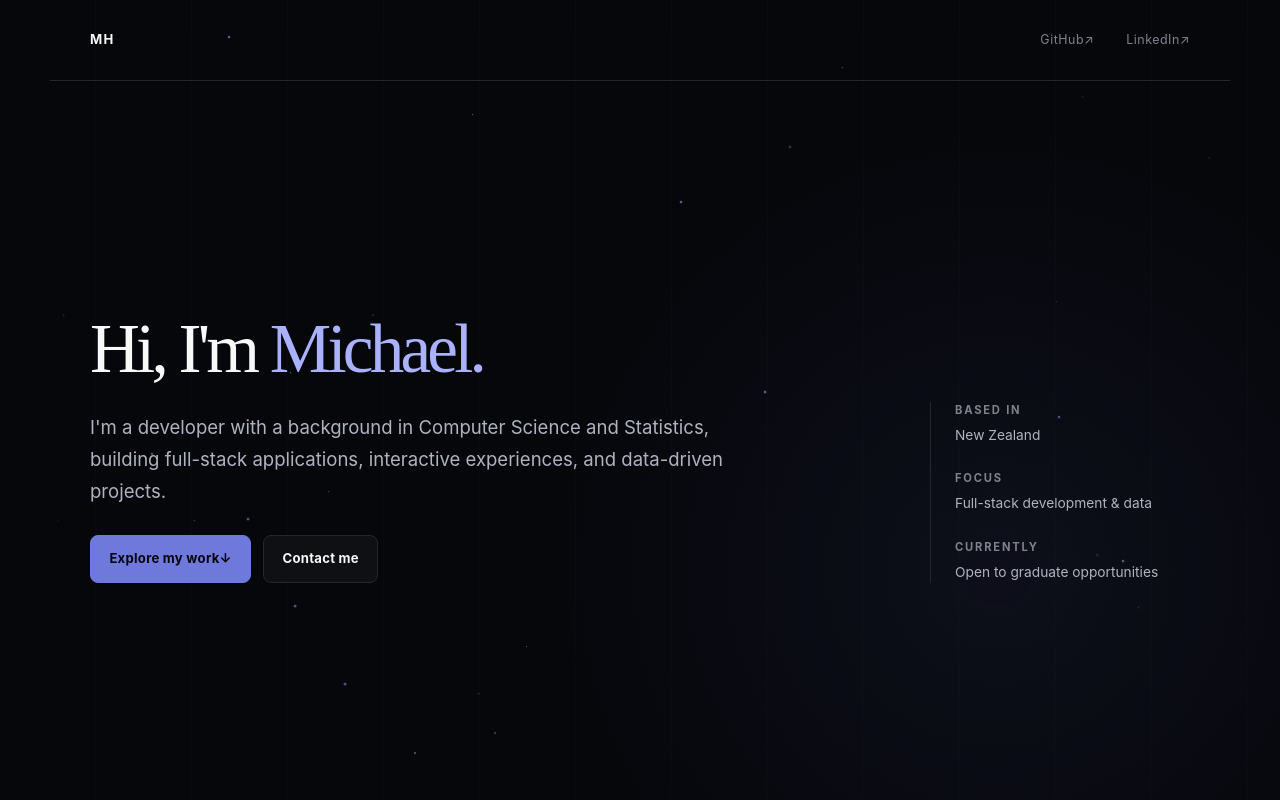
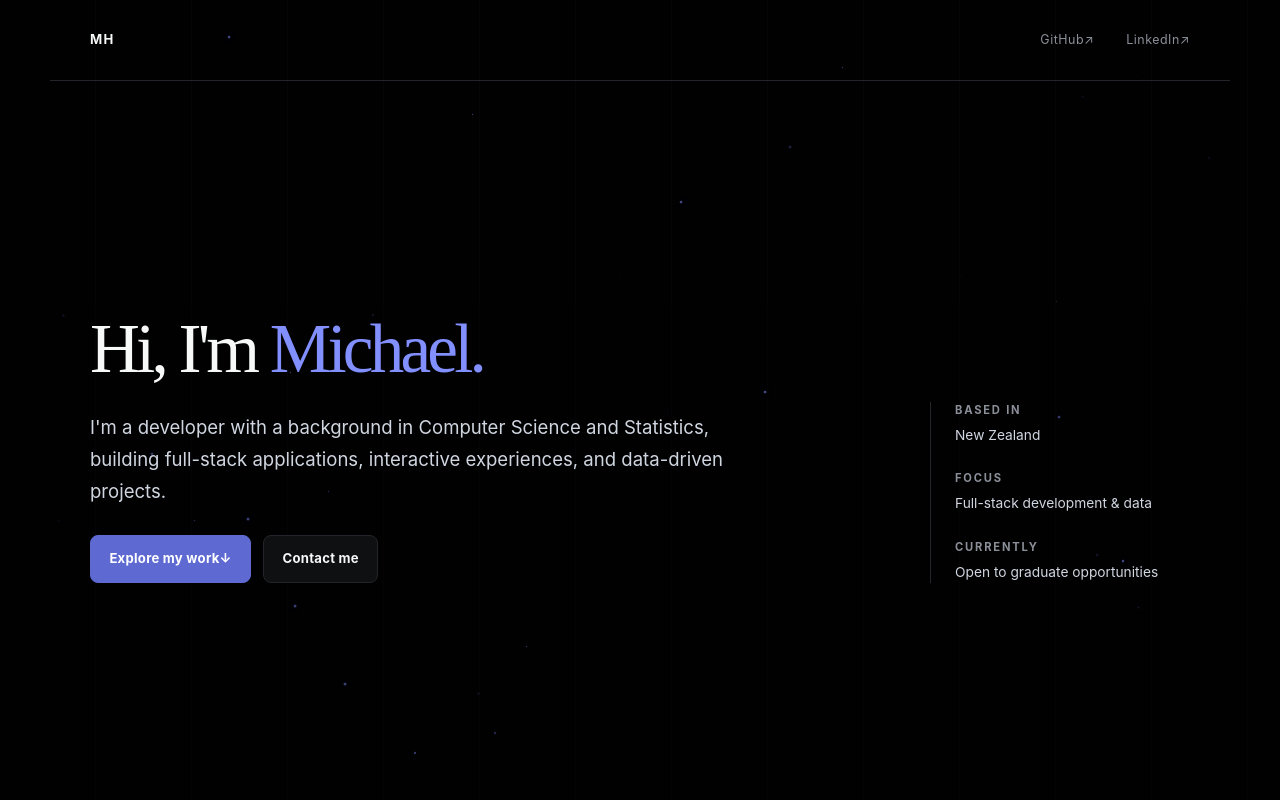
Before and after one commit to michaelocez/michaelocez.github.io, a React (Vite) app: page / in a window 1280 px wide. Shown: the top 800 px of the page. Built offline with nearby package versions, Linux system fonts and the light colour scheme.

Commit message:
style: unify portfolio color system

```diff
--- a/index.html
+++ b/index.html
@@ -3,7 +3,7 @@
   <head>
     <meta charset="UTF-8" />
     <meta name="viewport" content="width=device-width, initial-scale=1.0" />
-    <meta name="theme-color" content="#06070b" />
+    <meta name="theme-color" content="#010102" />
     <meta
       name="description"
       content="Michael's developer portfolio, featuring full-stack applications, interactive projects, and statistical work."
--- a/src/App.css
+++ b/src/App.css
@@ -2,9 +2,7 @@
   --pointer-x: 50vw;
   --pointer-y: 40vh;
   position: relative;
-  background:
-    radial-gradient(circle at 78% 18%, rgb(94 106 210 / 8%), transparent 28rem),
-    var(--background);
+  background: var(--background);
 }
 
 .sr-only {
@@ -54,7 +52,7 @@
   height: var(--star-size);
   border-radius: 50%;
   background: var(--accent-strong);
-  box-shadow: 0 0 8px rgb(170 178 255 / 48%);
+  box-shadow: 0 0 8px rgb(130 143 255 / 42%);
   opacity: 0.12;
   animation: twinkle var(--star-duration) ease-in-out var(--star-delay) infinite;
 }
@@ -68,7 +66,7 @@
   top: var(--pointer-y);
   left: var(--pointer-x);
   border-radius: 50%;
-  background: radial-gradient(circle, rgb(111 121 220 / 9%), transparent 68%);
+  background: radial-gradient(circle, rgb(94 106 210 / 7%), transparent 68%);
   transform: translate(-50%, -50%);
 }
 
@@ -89,7 +87,7 @@ header {
   left: 1rem;
   z-index: 10;
   padding: 0.65rem 0.9rem;
-  color: var(--background);
+  color: var(--on-accent);
   background: var(--accent-strong);
   font-size: 0.78rem;
   font-weight: 700;
@@ -217,7 +215,7 @@ header {
 }
 
 .primary-link {
-  color: var(--background);
+  color: var(--on-accent);
   background: var(--accent);
   border-color: var(--accent);
 }
@@ -266,7 +264,7 @@ header {
 
 .section-kicker {
   margin: 0 0 0.9rem;
-  color: var(--accent);
+  color: var(--accent-strong);
   font-size: 0.7rem;
   font-weight: 700;
   letter-spacing: 0.16em;
@@ -513,12 +511,12 @@ header {
   background: var(--surface);
   box-shadow:
     0 0 0 1px rgb(255 255 255 / 3%),
-    0 0 3rem rgb(94 106 210 / 10%),
+    0 0 3rem rgb(94 106 210 / 8%),
     0 2rem 7rem rgb(0 0 0 / 72%);
 }
 
 .project-details-dialog::backdrop {
-  background: rgb(3 5 9 / 80%);
+  background: rgb(0 0 0 / 82%);
   backdrop-filter: blur(8px);
 }
 
@@ -693,7 +691,7 @@ header {
 }
 
 .project-gallery__caption span {
-  color: var(--accent);
+  color: var(--accent-strong);
   font-weight: 700;
   white-space: nowrap;
 }
@@ -912,7 +910,7 @@ header {
 
 .site-footer {
   border-top: 1px solid var(--border);
-  background: var(--surface);
+  background: var(--background);
 }
 
 .footer-main {
--- a/src/index.css
+++ b/src/index.css
@@ -1,19 +1,24 @@
 @import 'tailwindcss';
 
 :root {
-  --background: #06070b;
-  --surface: #0f1013;
-  --surface-raised: #15161a;
-  --surface-hover: #1a1b20;
+  --background: #010102;
+  --surface: #0f1011;
+  --surface-raised: #141516;
+  --surface-hover: #18191a;
+  --surface-high: #191a1b;
   --text-primary: #f7f8f8;
-  --text-secondary: #aeb4bf;
-  --text-subtle: #7d838c;
-  --border: #25272d;
-  --border-strong: #353740;
-  --accent: #6f79dc;
-  --accent-hover: #8791f2;
-  --accent-strong: #aab2ff;
-  --accent-soft: rgb(111 121 220 / 12%);
+  --text-secondary: #d0d6e0;
+  --text-subtle: #8a8f98;
+  --text-tertiary: #62666d;
+  --border: #23252a;
+  --border-strong: #34343a;
+  --border-tertiary: #3e3e44;
+  --accent: #5e6ad2;
+  --accent-hover: #828fff;
+  --accent-focus: #5e69d1;
+  --accent-strong: #828fff;
+  --accent-soft: rgb(94 106 210 / 12%);
+  --on-accent: #ffffff;
   --radius-control: 0.5rem;
   --radius-card: 0.75rem;
   --radius-panel: 1rem;
@@ -62,5 +67,5 @@ a {
 
 ::selection {
   color: var(--text-primary);
-  background: rgb(111 121 220 / 30%);
+  background: rgb(94 106 210 / 30%);
 }
```
